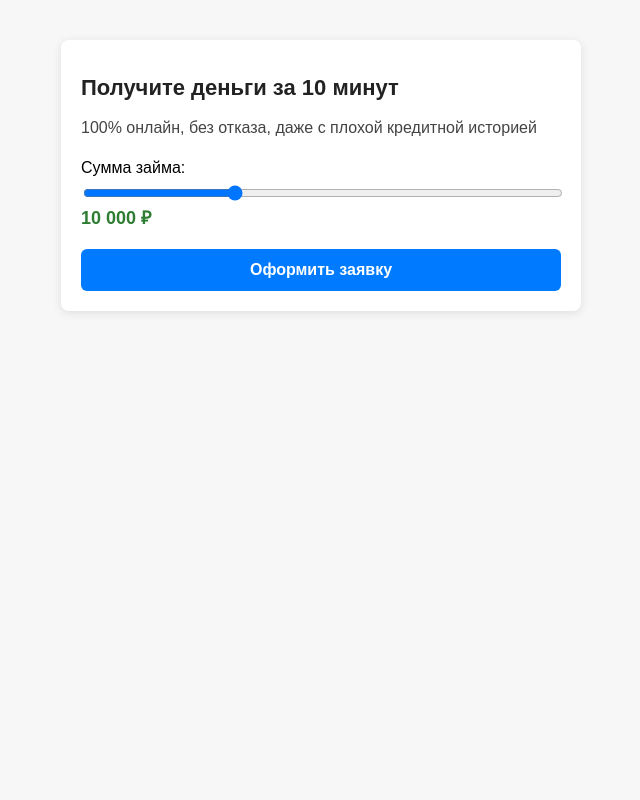
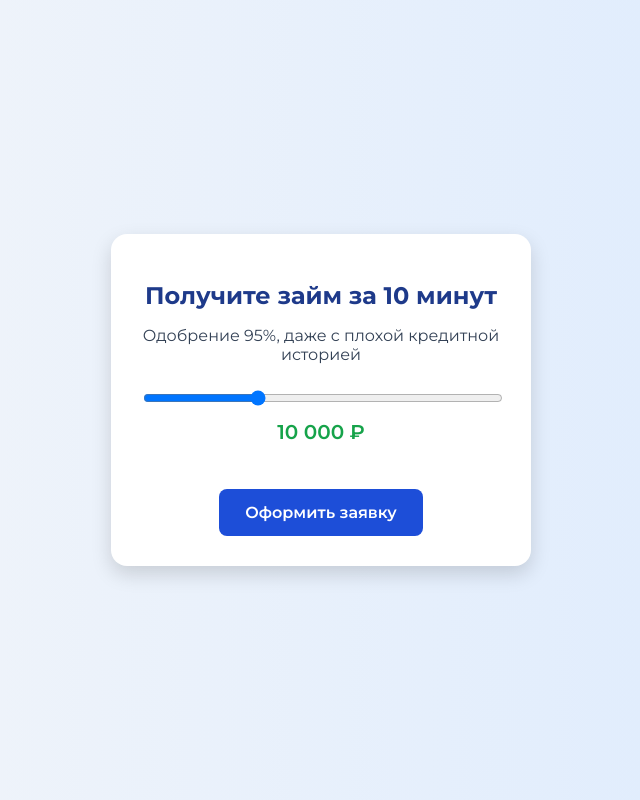
Before and after one commit to Willazer67/zaem, a plain HTML site: page index.html in a window 1280 px wide. Shown: the whole page, without its empty margins (319-959 px from the left). Drawn offline with Linux system fonts and the light colour scheme.

Commit message:
Update index.html

```diff
--- a/index.html
+++ b/index.html
@@ -1,40 +1,90 @@
-
 <!DOCTYPE html>
 <html lang="ru">
 <head>
   <meta charset="UTF-8">
-  <title>Онлайн-займ без отказа</title>
   <meta name="viewport" content="width=device-width, initial-scale=1.0">
+  <title>Деньги онлайн за 10 минут</title>
+  <link href="https://fonts.googleapis.com/css2?family=Montserrat:wght@400;600;700&display=swap" rel="stylesheet">
   <style>
-    body { font-family: Arial, sans-serif; background: #f7f7f7; margin: 0; padding: 0; }
-    .container { max-width: 480px; margin: auto; background: #fff; padding: 20px; box-shadow: 0 2px 10px rgba(0,0,0,0.1); border-radius: 8px; margin-top: 40px; }
-    h1 { font-size: 22px; color: #222; }
-    p { font-size: 16px; color: #444; line-height: 1.4; }
-    .input-group { margin: 20px 0; }
-    label { display: block; margin-bottom: 6px; }
-    input[type=range] { width: 100%; }
-    .sum { font-weight: bold; color: #2e7d32; font-size: 18px; }
-    .btn { background: #007bff; color: white; padding: 12px; text-align: center; display: block; border-radius: 6px; text-decoration: none; font-weight: bold; margin-top: 20px; }
-    .btn:hover { background: #0056b3; }
+    * { box-sizing: border-box; }
+    body {
+      margin: 0;
+      padding: 0;
+      font-family: 'Montserrat', sans-serif;
+      background: linear-gradient(to right, #f4f6f9, #dbeafe);
+      display: flex;
+      justify-content: center;
+      align-items: center;
+      height: 100vh;
+    }
+    .card {
+      background: white;
+      max-width: 420px;
+      width: 90%;
+      padding: 30px;
+      border-radius: 16px;
+      box-shadow: 0 8px 20px rgba(0,0,0,0.15);
+      text-align: center;
+      animation: fadeIn 1s ease-in-out;
+    }
+    h1 {
+      font-size: 24px;
+      margin-bottom: 12px;
+      color: #1e3a8a;
+    }
+    p {
+      font-size: 16px;
+      margin-bottom: 24px;
+      color: #334155;
+    }
+    .slider {
+      margin: 20px 0;
+    }
+    input[type=range] {
+      width: 100%;
+    }
+    .amount-display {
+      font-size: 20px;
+      font-weight: 600;
+      margin-top: 10px;
+      color: #16a34a;
+    }
+    .btn {
+      display: inline-block;
+      margin-top: 25px;
+      background: #1d4ed8;
+      color: white;
+      padding: 14px 26px;
+      border-radius: 8px;
+      text-decoration: none;
+      font-weight: 600;
+      transition: background 0.3s ease;
+    }
+    .btn:hover {
+      background: #2563eb;
+    }
+    @keyframes fadeIn {
+      from { opacity: 0; transform: translateY(20px); }
+      to { opacity: 1; transform: translateY(0); }
+    }
   </style>
 </head>
 <body>
-  <div class="container">
-    <h1>Получите деньги за 10 минут</h1>
-    <p>100% онлайн, без отказа, даже с плохой кредитной историей</p>
+  <div class="card">
+    <h1>Получите займ за 10 минут</h1>
+    <p>Одобрение 95%, даже с плохой кредитной историей</p>
 
-    <div class="input-group">
-      <label for="amount">Сумма займа:</label>
+    <div class="slider">
       <input type="range" id="amount" min="1000" max="30000" value="10000" step="1000" oninput="updateAmount(this.value)">
-      <div class="sum">10 000 ₽</div>
+      <div class="amount-display" id="amountDisplay">10 000 ₽</div>
     </div>
 
-    <a class="btn" href="https://zaem.ru/?partner_code=464627" target="_blank">Оформить заявку</a>
+    <a href="https://zaem.ru/?partner_code=464627" class="btn" target="_blank">Оформить заявку</a>
   </div>
 
   <script>
     function updateAmount(val) {
-      document.querySelector('.sum').textContent = val.replace(/\B(?=(\d{3})+(?!\d))/g, " ") + ' ₽';
+      document.getElementById('amountDisplay').textContent = val.replace(/\B(?=(\d{3})+(?!\d))/g, ' ') + ' ₽';
     }
   </script>
 </body>
```
